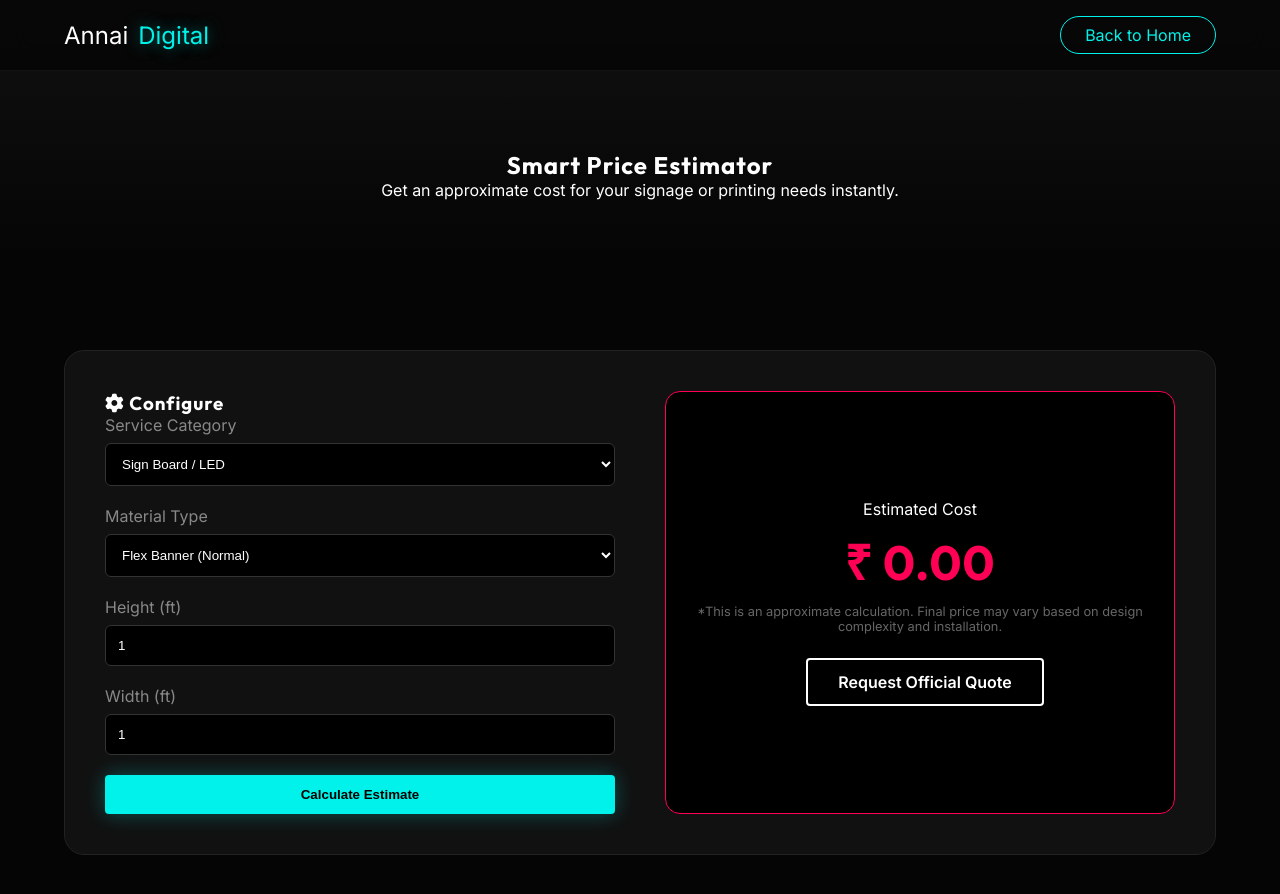
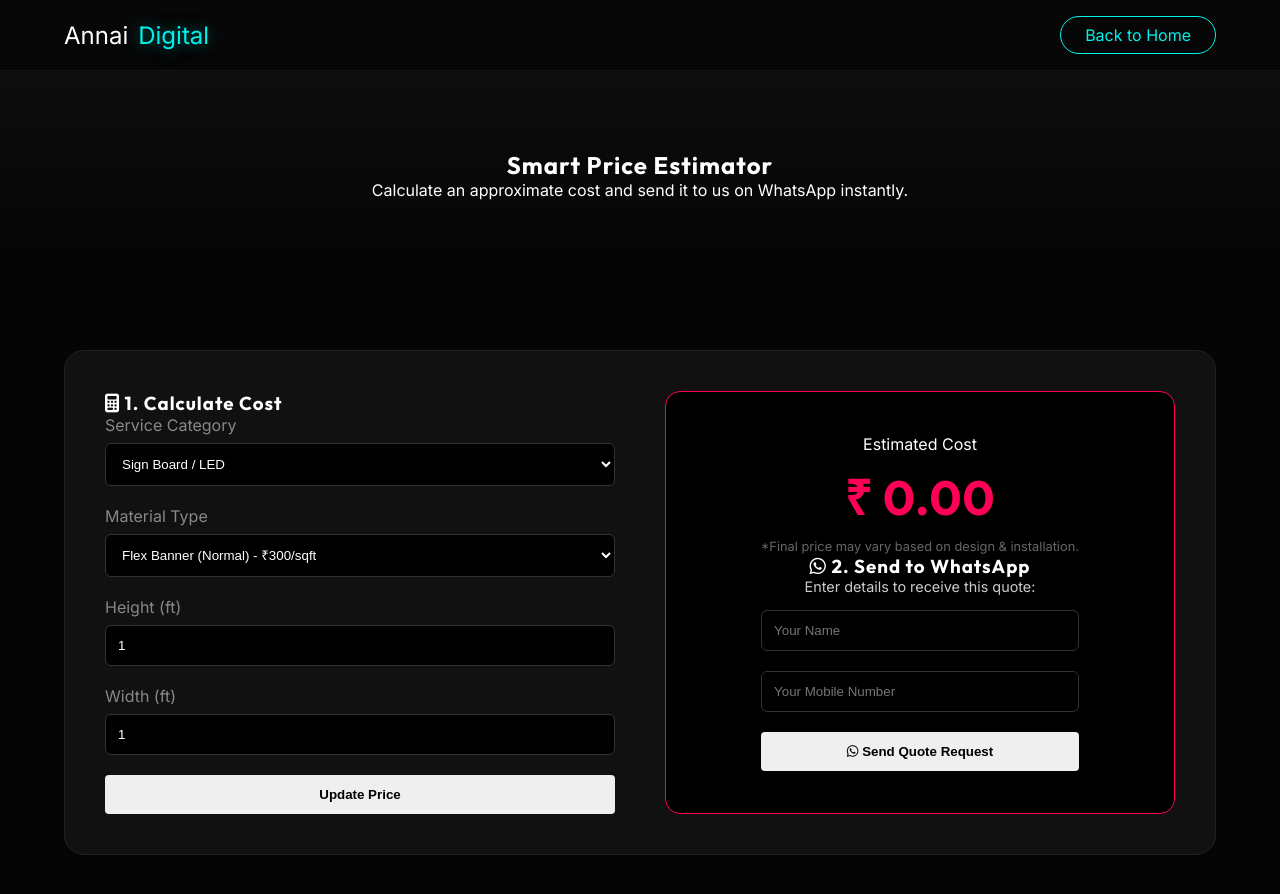
Before and after one commit to moorthiguru33/annai-digital, a plain HTML site: page annai-digital-signage/quote.html in a window 1280 px wide. Drawn offline with Linux system fonts and the light colour scheme.

Commit message:
Update quote.html

```diff
--- a/annai-digital-signage/quote.html
+++ b/annai-digital-signage/quote.html
@@ -2,7 +2,8 @@
 <html lang="en">
 <head>
     <meta charset="UTF-8">
-    <title>Price Estimator | Annai Digital</title>
+    <meta name="viewport" content="width=device-width, initial-scale=1.0">
+    <title>Get Quote | Annai Digital</title>
     <link rel="stylesheet" href="css/style.css">
     <link rel="stylesheet" href="https://cdnjs.cloudflare.com/ajax/libs/font-awesome/6.4.0/css/all.min.css">
     <link href="https://fonts.googleapis.com/css2?family=Outfit:wght@400;700&family=Inter:wght@400;600&display=swap" rel="stylesheet">
@@ -19,7 +20,7 @@
     <section class="page-header">
         <div class="container">
             <h1>Smart Price Estimator</h1>
-            <p>Get an approximate cost for your signage or printing needs instantly.</p>
+            <p>Calculate an approximate cost and send it to us on WhatsApp instantly.</p>
         </div>
     </section>
 
@@ -27,7 +28,7 @@
         <div class="container">
             <div class="tool-container">
                 <div class="tool-sidebar">
-                    <h3><i class="fas fa-cog"></i> Configure</h3>
+                    <h3><i class="fas fa-calculator"></i> 1. Calculate Cost</h3>
 
                     <div class="form-group">
                         <label>Service Category</label>
@@ -40,49 +41,64 @@
                     <div class="form-group" id="signageOptions">
                         <label>Material Type</label>
                         <select id="materialType">
-                            <option value="300">Flex Banner (Normal)</option>
-                            <option value="450">Star Flex (High Quality)</option>
-                            <option value="1200">LED Board (Basic)</option>
-                            <option value="2500">Liquid Acrylic LED (Premium)</option>
-                            <option value="1800">ACP Sign Board</option>
+                            <option value="300">Flex Banner (Normal) - ₹300/sqft</option>
+                            <option value="450">Star Flex (High Quality) - ₹450/sqft</option>
+                            <option value="1200">LED Board (Basic) - ₹1200/sqft</option>
+                            <option value="2500">Liquid Acrylic LED (Premium) - ₹2500/sqft</option>
+                            <option value="1800">ACP Sign Board - ₹1800/sqft</option>
                         </select>
                     </div>
 
                     <div class="form-group hidden" id="printingOptions">
                         <label>Product Type</label>
                         <select id="printType">
-                            <option value="1.5">Visiting Cards (per card)</option>
-                            <option value="5">Pamphlets (A5 Size)</option>
-                            <option value="150">Bill Book (Duplicate)</option>
-                            <option value="850">Roll-up Standee</option>
+                            <option value="1.5">Visiting Cards (per card) - ₹1.5</option>
+                            <option value="5">Pamphlets (A5 Size) - ₹5</option>
+                            <option value="150">Bill Book (Duplicate) - ₹150</option>
+                            <option value="850">Roll-up Standee - ₹850</option>
                         </select>
                     </div>
 
                     <div class="dimensions-group" id="dims">
                         <div class="form-group">
                             <label>Height (ft)</label>
-                            <input type="number" id="height" value="1" min="1">
+                            <input type="number" id="height" value="1" min="1" oninput="calculatePrice()">
                         </div>
                         <div class="form-group">
                             <label>Width (ft)</label>
-                            <input type="number" id="width" value="1" min="1">
+                            <input type="number" id="width" value="1" min="1" oninput="calculatePrice()">
                         </div>
                     </div>
 
                     <div class="form-group hidden" id="qtyBox">
                         <label>Quantity</label>
-                        <input type="number" id="quantity" value="100" min="100">
+                        <input type="number" id="quantity" value="100" min="1" oninput="calculatePrice()">
                     </div>
 
-                    <button class="btn btn-primary w-100" onclick="calculatePrice()">Calculate Estimate</button>
+                    <button class="btn btn-secondary w-100" onclick="calculatePrice()">Update Price</button>
                 </div>
 
                 <div class="tool-result">
                     <div class="result-box">
                         <span>Estimated Cost</span>
                         <h2 id="finalPrice">₹ 0.00</h2>
-                        <p class="disclaimer">*This is an approximate calculation. Final price may vary based on design complexity and installation.</p>
-                        <a href="contact.html" class="btn btn-outline mt-3">Request Official Quote</a>
+                        <p class="disclaimer">*Final price may vary based on design & installation.</p>
+
+                        <div class="divider"></div>
+
+                        <h3><i class="fab fa-whatsapp"></i> 2. Send to WhatsApp</h3>
+                        <p style="font-size: 0.9rem; margin-bottom: 15px; color: #ccc;">Enter details to receive this quote:</p>
+
+                        <div class="form-group">
+                            <input type="text" id="customerName" placeholder="Your Name" class="input-field">
+                        </div>
+                        <div class="form-group">
+                            <input type="tel" id="customerPhone" placeholder="Your Mobile Number" class="input-field">
+                        </div>
+
+                        <button class="btn btn-whatsapp w-100" onclick="sendQuoteToWhatsapp()">
+                            <i class="fab fa-whatsapp"></i> Send Quote Request
+                        </button>
                     </div>
                 </div>
             </div>
```
